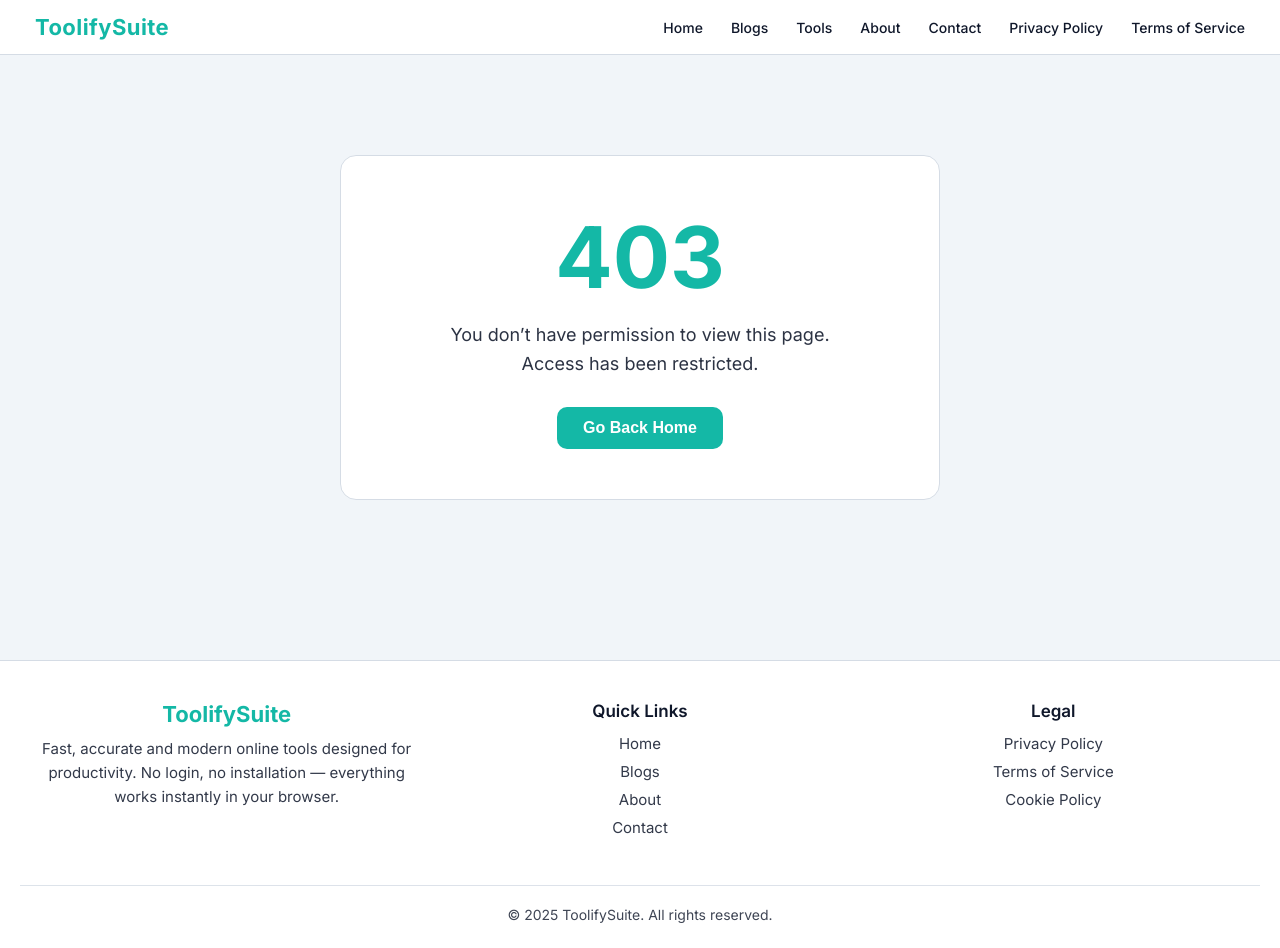
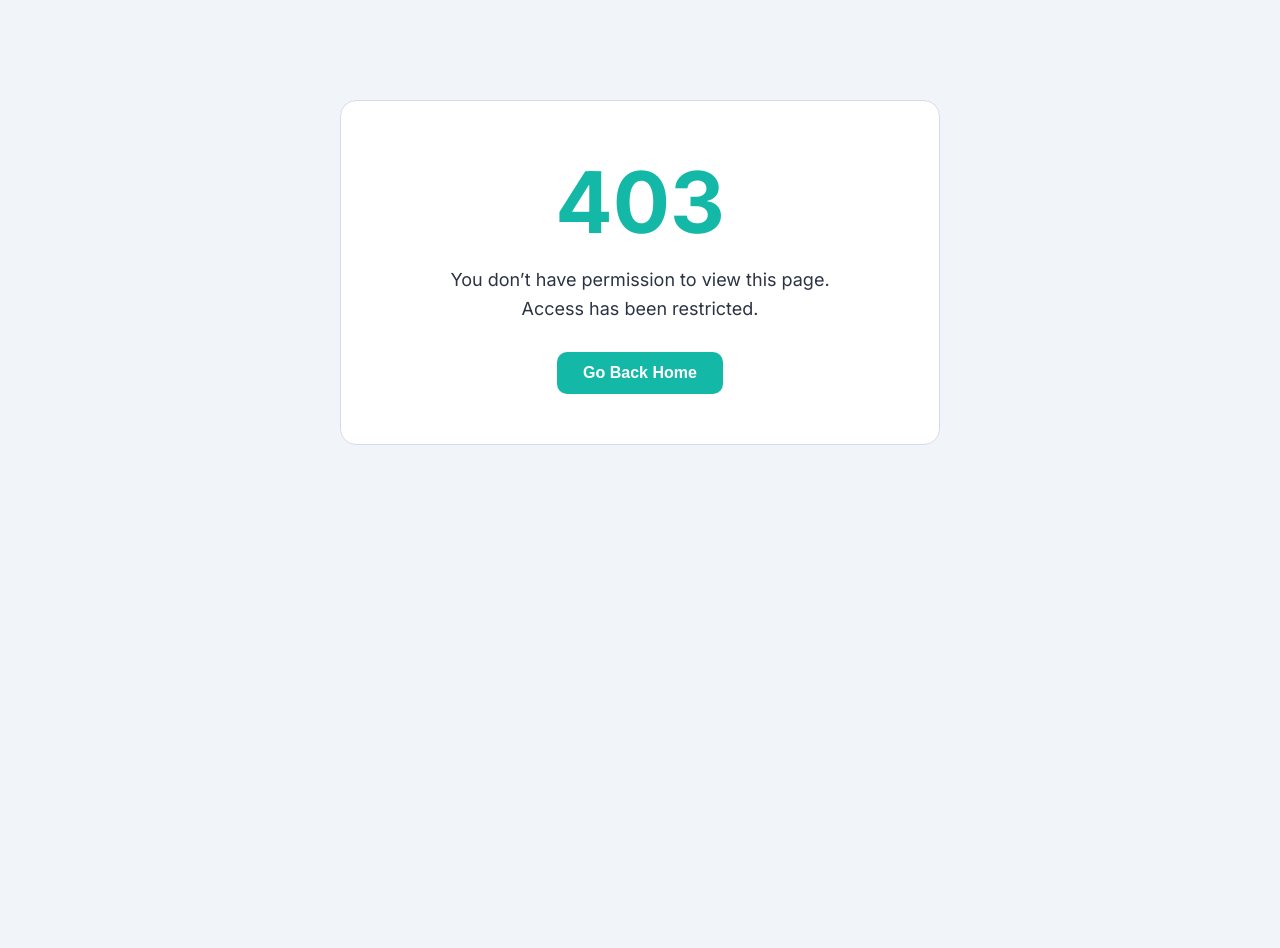
Before and after one commit to wamiq-siddiqui/ToolifySuite, a plain HTML site: page 403.html in a window 1280 px wide. After the commit the page ends 800 px from the top, so only its background shows below. Drawn offline with nearby package versions, Linux system fonts and the light colour scheme.

```diff
--- a/assets/js/main.js
+++ b/assets/js/main.js
@@ -171,6 +171,7 @@ document.addEventListener("touchstart", (e) => {
 --------------------------------------- */
 
 document.addEventListener("DOMContentLoaded", async () => {
+  initNavbarDropdowns();
   // HEAD (analytics + favicon)
   try {
     const headReq = await fetch("/components/head-common.html");
@@ -182,75 +183,75 @@ document.addEventListener("DOMContentLoaded", async () => {
   }
 
   // STATIC NAVBAR inserted immediately
-  const navContainer = document.getElementById("global-navbar");
-  if (navContainer) {
-    navContainer.innerHTML = `
-    <nav class="nav-elevate">
-    <a href="/index.html" class="logo">ToolifySuite</a>
+  // const navContainer = document.getElementById("global-navbar");
+  // if (navContainer) {
+  //   navContainer.innerHTML = `
+  //   <nav class="nav-elevate">
+  //   <a href="/index.html" class="logo">ToolifySuite</a>
 
-    <!-- HAMBURGER (MOBILE) -->
-    <div class="hamburger" id="hamburger">
-      <span></span>
-      <span></span>
-      <span></span>
-    </div>
+  //   <!-- HAMBURGER (MOBILE) -->
+  //   <div class="hamburger" id="hamburger">
+  //     <span></span>
+  //     <span></span>
+  //     <span></span>
+  //   </div>
 
-    <!-- MAIN NAV MENU -->
-    <ul id="nav-menu">
-      <li><a href="/index.html">Home</a></li>
+  //   <!-- MAIN NAV MENU -->
+  //   <ul id="nav-menu">
+  //     <li><a href="/index.html">Home</a></li>
 
-      <li><a href="/blogs/blogs.html">Blogs</a></li>
+  //     <li><a href="/blogs/blogs.html">Blogs</a></li>
 
-      <!-- TOOLS DROPDOWN -->
-      <li class="dropdown">
-        <span class="drop-btn">Tools</span>
+  //     <!-- TOOLS DROPDOWN -->
+  //     <li class="dropdown">
+  //       <span class="drop-btn">Tools</span>
 
-        <!-- FIRST + SECOND LEVEL MENUS (GROUPED) -->
-        <div class="dropdown-menu">
-          <!-- Text tools -->
-          <div class="submenu-group">
-            <div class="submenu-item" data-submenu="text-tools">Text Tools ▸</div>
-            <div class="submenu-panel" id="text-tools">
-              <a href="/tools/word-counter.html">Word Counter</a>
-              <a href="/tools/ai-text-cleaner.html">AI Text Cleaner</a>
-            </div>
-          </div>
+  //       <!-- FIRST + SECOND LEVEL MENUS (GROUPED) -->
+  //       <div class="dropdown-menu">
+  //         <!-- Text tools -->
+  //         <div class="submenu-group">
+  //           <div class="submenu-item" data-submenu="text-tools">Text Tools ▸</div>
+  //           <div class="submenu-panel" id="text-tools">
+  //             <a href="/tools/word-counter.html">Word Counter</a>
+  //             <a href="/tools/ai-text-cleaner.html">AI Text Cleaner</a>
+  //           </div>
+  //         </div>
 
-          <!-- Image tools -->
-          <div class="submenu-group">
-            <div class="submenu-item" data-submenu="image-tools">
-              Image Tools ▸
-            </div>
-            <div class="submenu-panel" id="image-tools">
-              <a href="/tools/image-compressor.html">Image Compressor</a>
-            </div>
-          </div>
+  //         <!-- Image tools -->
+  //         <div class="submenu-group">
+  //           <div class="submenu-item" data-submenu="image-tools">
+  //             Image Tools ▸
+  //           </div>
+  //           <div class="submenu-panel" id="image-tools">
+  //             <a href="/tools/image-compressor.html">Image Compressor</a>
+  //           </div>
+  //         </div>
 
-          <!-- Generator tools -->
-          <div class="submenu-group">
-            <div class="submenu-item" data-submenu="generator-tools">
-              Generator Tools ▸
-            </div>
-            <div class="submenu-panel" id="generator-tools">
-              <a href="/tools/password-generator.html">Password Generator</a>
-            </div>
-          </div>
+  //         <!-- Generator tools -->
+  //         <div class="submenu-group">
+  //           <div class="submenu-item" data-submenu="generator-tools">
+  //             Generator Tools ▸
+  //           </div>
+  //           <div class="submenu-panel" id="generator-tools">
+  //             <a href="/tools/password-generator.html">Password Generator</a>
+  //           </div>
+  //         </div>
 
-      <li><a href="/about.html">About</a></li>
-      <li><a href="/contact.html">Contact</a></li>
-      <li><a href="/privacy-policy.html">Privacy Policy</a></li>
-      <li><a href="/terms-of-service.html">Terms of Service</a></li>
-    </ul>
-  </nav>
-    `;
-    initNavbarDropdowns();
-  }
+  //     <li><a href="/about.html">About</a></li>
+  //     <li><a href="/contact.html">Contact</a></li>
+  //     <li><a href="/privacy-policy.html">Privacy Policy</a></li>
+  //     <li><a href="/terms-of-service.html">Terms of Service</a></li>
+  //   </ul>
+  // </nav>
+  //   `;
+
+
 
   // FOOTER
-  try {
-    const ftReq = await fetch("/components/footer.html");
-    document.getElementById("global-footer").innerHTML = await ftReq.text();
-  } catch (err) {
-    console.error("Footer load failed", err);
-  }
+  // try {
+  //   const ftReq = await fetch("/components/footer.html");
+  //   document.getElementById("global-footer").innerHTML = await ftReq.text();
+  // } catch (err) {
+  //   console.error("Footer load failed", err);
+  // }
 });
```
Also changed, not shown: index.html (+4 -2 lines), 1 other file.
